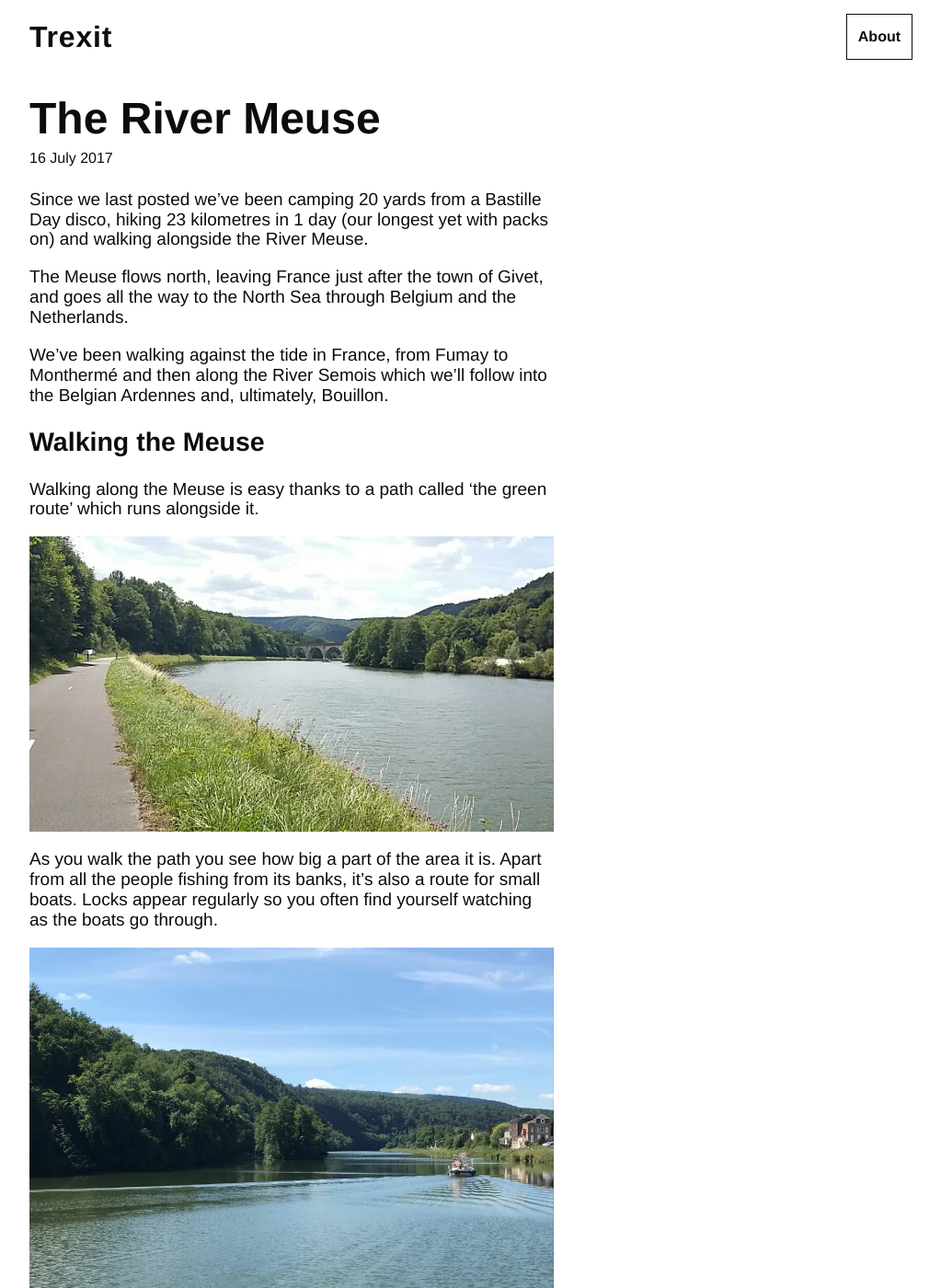
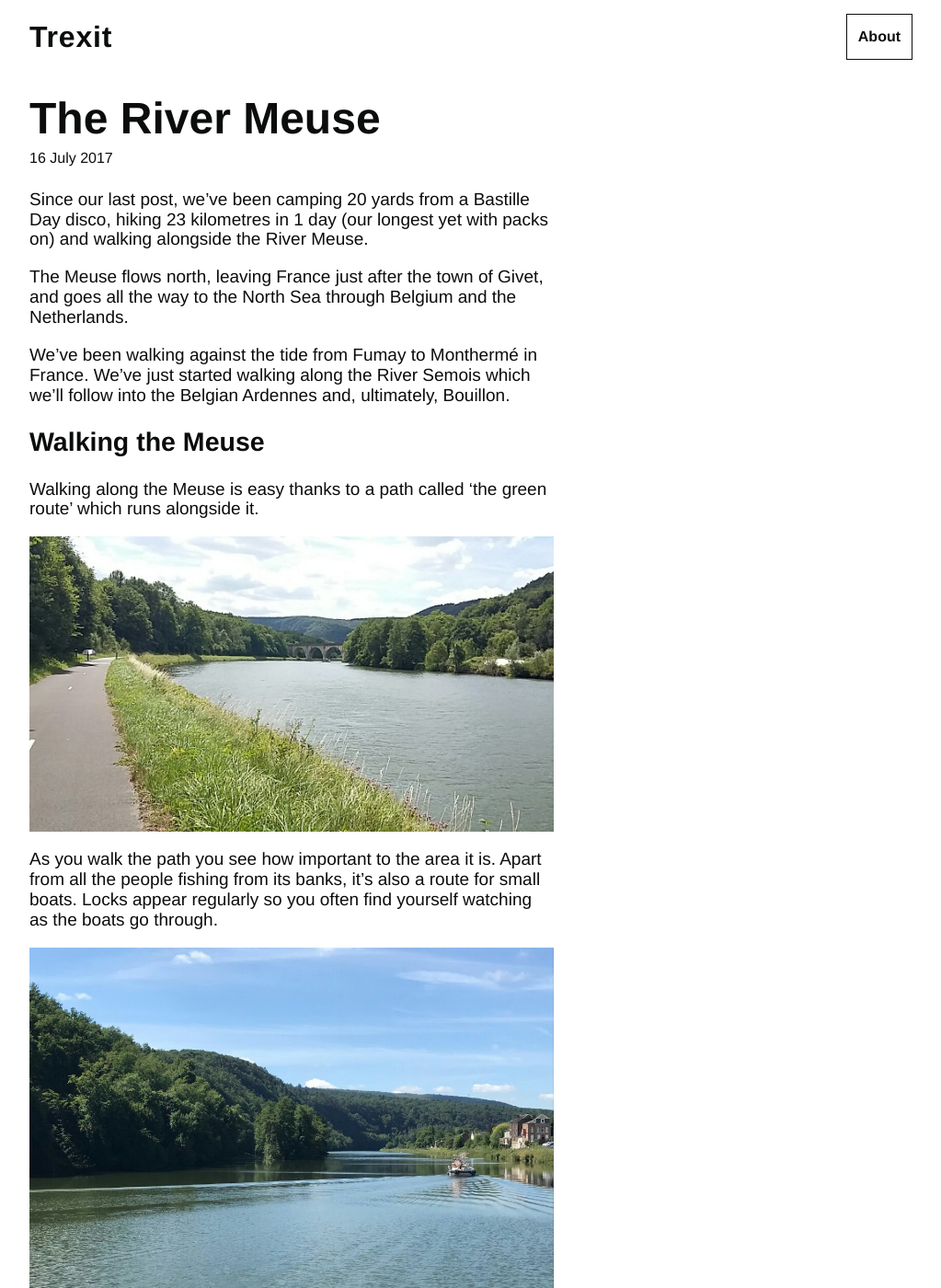
Before and after one commit to tombye/trexit, a Jekyll site: the page built from _posts/2017-07-16-the-river-meuse.markdown, in a window 1280 px wide and 1400 px high. Shown: the whole window at 92% size, without its empty margins (128-1151 px from the left). Built offline with Jekyll 4.4.1, drawn with Linux system fonts in a browser that asks for light colours; some of the changed text lies outside the part shown.

Commit message:
Update 2017-07-16-the-river-meuse.markdown

```diff
--- a/_posts/2017-07-16-the-river-meuse.markdown
+++ b/_posts/2017-07-16-the-river-meuse.markdown
@@ -1,15 +1,15 @@
 ---
 layout: post
 title: "The River Meuse"
-date: 2017-07-16 18:45 +0100
+date: 2017-07-16 10:00 +0100
 categories: jekyll update
 ---
 
-Since we last posted we've been camping 20 yards from a Bastille Day disco, hiking 23 kilometres in 1 day (our longest yet with packs on) and walking alongside the River Meuse.
+Since our last post, we've been camping 20 yards from a Bastille Day disco, hiking 23 kilometres in 1 day (our longest yet with packs on) and walking alongside the River Meuse.
 
 The Meuse flows north, leaving France just after the town of Givet, and goes all the way to the North Sea through Belgium and the Netherlands.
 
-We've been walking against the tide in France, from Fumay to Monthermé and then along the River Semois which we'll follow into the Belgian Ardennes and, ultimately, Bouillon.
+We've been walking against the tide from Fumay to Monthermé in France. We've just started walking along the River Semois which we'll follow into the Belgian Ardennes and, ultimately, Bouillon.
 
 ## Walking the Meuse
 
@@ -17,7 +17,7 @@
 
 ![The river meuse crossed by a stone bridge](https://github.com/tombye/trexit/raw/gh-pages/assets/images/meuse-with-bridge.jpg)
 
-As you walk the path you see how big a part of the area it is. Apart from all the people fishing from its banks, it's also a route for small boats. Locks appear regularly so you often find yourself watching as the boats go through.
+As you walk the path you see how important to the area it is. Apart from all the people fishing from its banks, it's also a route for small boats. Locks appear regularly so you often find yourself watching as the boats go through.
 
 ![A boat sailing into the distance on the river meuse](https://github.com/tombye/trexit/raw/gh-pages/assets/images/meuse-with-boat-in-distance.jpg)
 
@@ -33,7 +33,7 @@
 
 ![Tom at the campsite in Fumay](https://github.com/tombye/trexit/raw/gh-pages/assets/images/tom-in-front-of-meuse.jpg)
 
-The other thing we noticed at Fumay was slate. They've got tons of it. You see it in the hills you pass and in all the buildings. For a grey(ish) stone, it's full of colour and really adds to find the beauty of the area.
+The other thing we noticed at Fumay was slate. They've got tons of it. You see it in the hills and in all the buildings. For a grey(ish) stone, it's full of colour and really adds to find the beauty of the area.
 
 ![Close-up of a slate wall in Fumay](https://github.com/tombye/trexit/raw/gh-pages/assets/images/close-up-of-slate.jpg)
 
```
Also changed, not shown: other parts of _posts/2017-07-16-the-river-meuse.markdown (+3 -3 lines).
